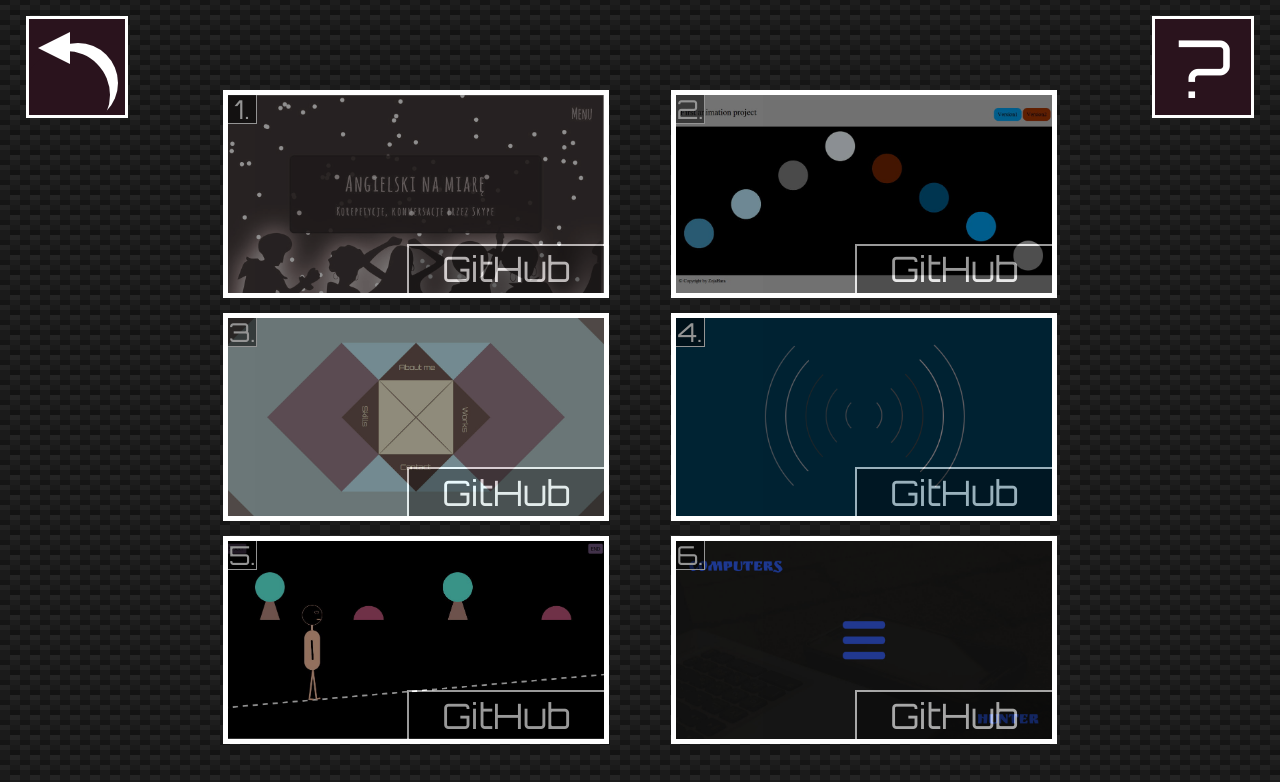
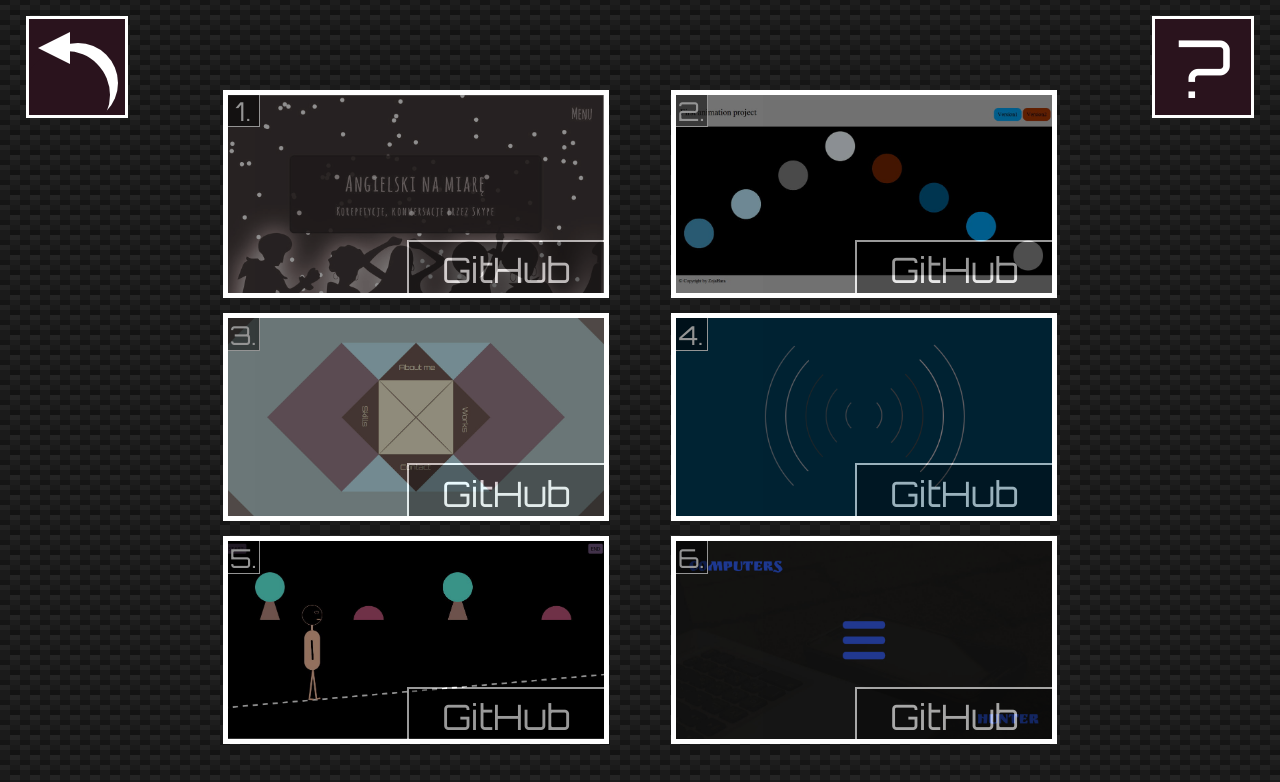
Before and after one commit to ZojaHara/portfolio, a plain HTML site: page projects.html in a window 1280 px wide. Drawn offline with nearby package versions, Linux system fonts and the light colour scheme.

Commit message:
paddings instead of line-heights

```diff
--- a/css/mine.css
+++ b/css/mine.css
@@ -939,9 +939,9 @@ section {
 								position: absolute;
 								background:rgba(0,0,0, .5);
 								font-size: 26px;
-								line-height: 28px;
 								width:28px;
 								height:28px;
+								padding: 1% .3% 0;
 								text-align: center;
 								border-right: .4px solid rgb(255,255,255);
 								border-bottom: .4px solid rgb(255,255,255);
@@ -952,11 +952,10 @@ section {
 								display: block;
 								color:rgb(255,255,255);
 								font-size: 35px;
-								line-height:40px;
 								text-align: center;
 								position: absolute;
 								bottom:0;
-								padding:1%;
+								padding:3% 1% 0;
 								opacity:1;
 								transition: opacity .7s linear;
 							}
```
